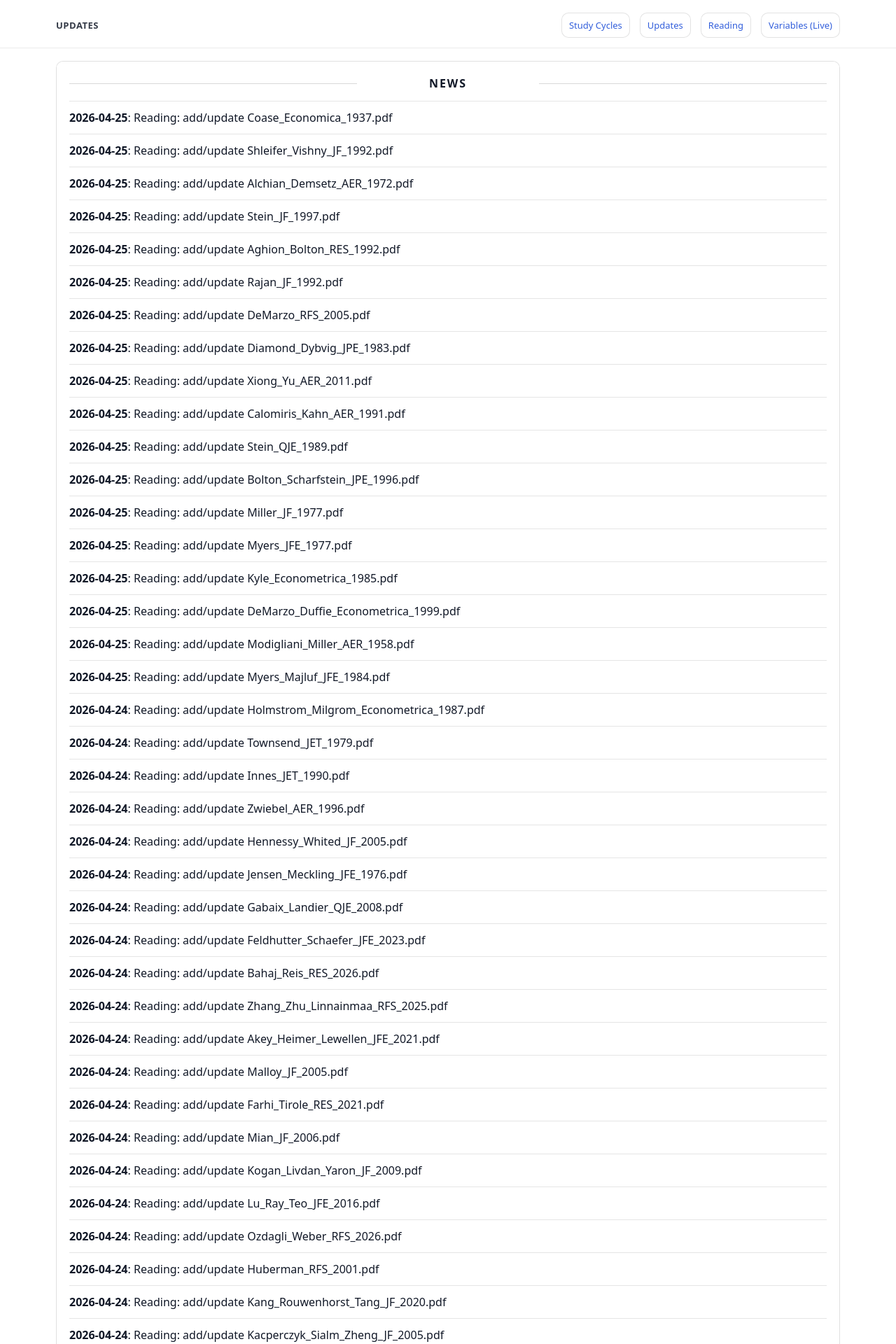
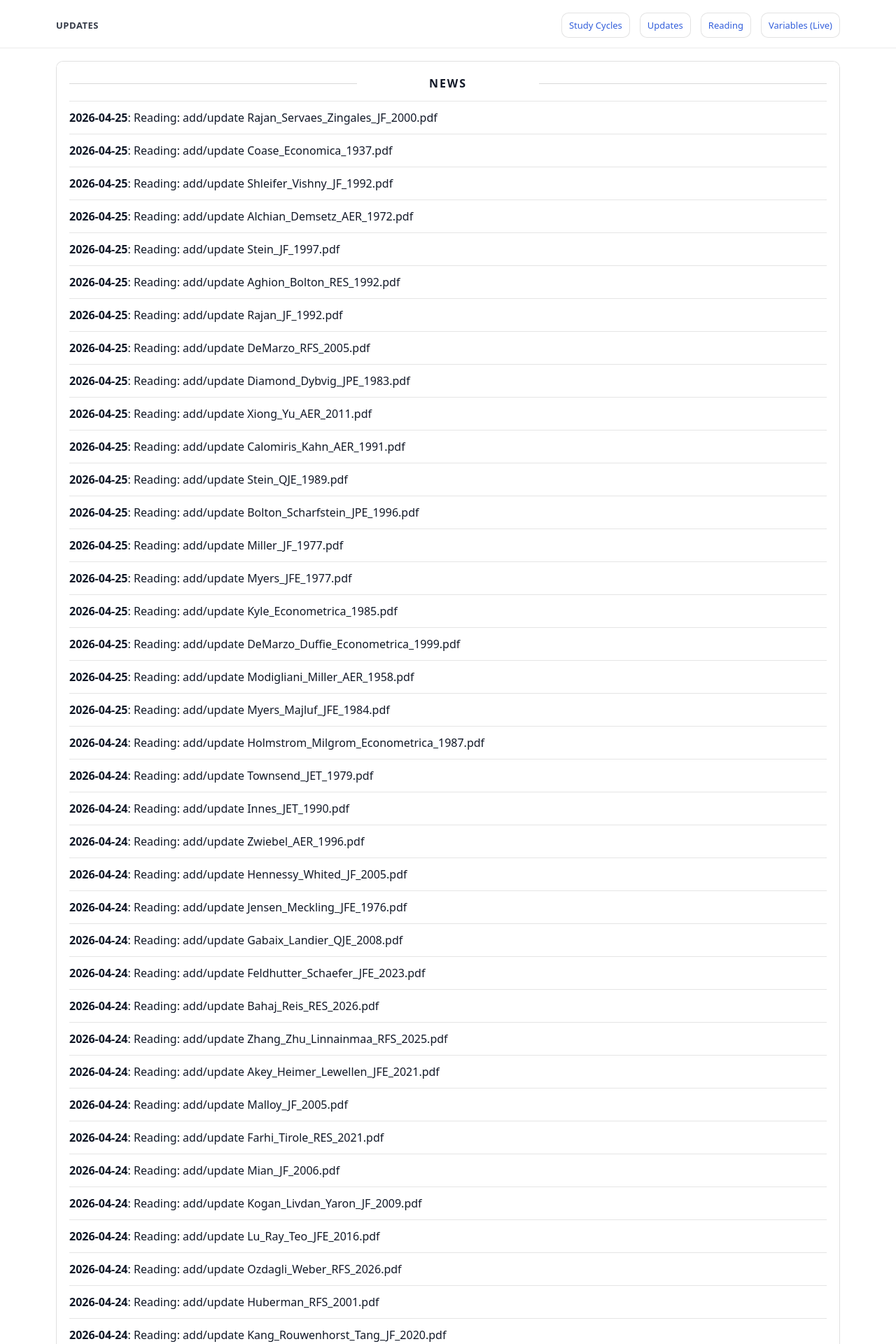
Before and after one commit to yaxinzn/study-archive, a Jekyll site: the page built from updates/index.md, in a window 1280 px wide. Shown: the top 1920 px of the page at 70% size. Built offline with Jekyll 4.4.1, drawn with Linux system fonts in a browser that asks for light colours; some of the changed text lies outside the part shown.

Commit message:
chore: update NEWS feed

```diff
--- a/_data/news.yml
+++ b/_data/news.yml
@@ -1,4 +1,7 @@
 # Auto-generated update history (sorted newest -> oldest). Do not edit manually.
+- ts: "1777119602"
+  date: "2026-04-25"
+  title: "Reading: add/update Rajan_Servaes_Zingales_JF_2000.pdf"
 - ts: "1777119430"
   date: "2026-04-25"
   title: "Reading: add/update Coase_Economica_1937.pdf"
```
